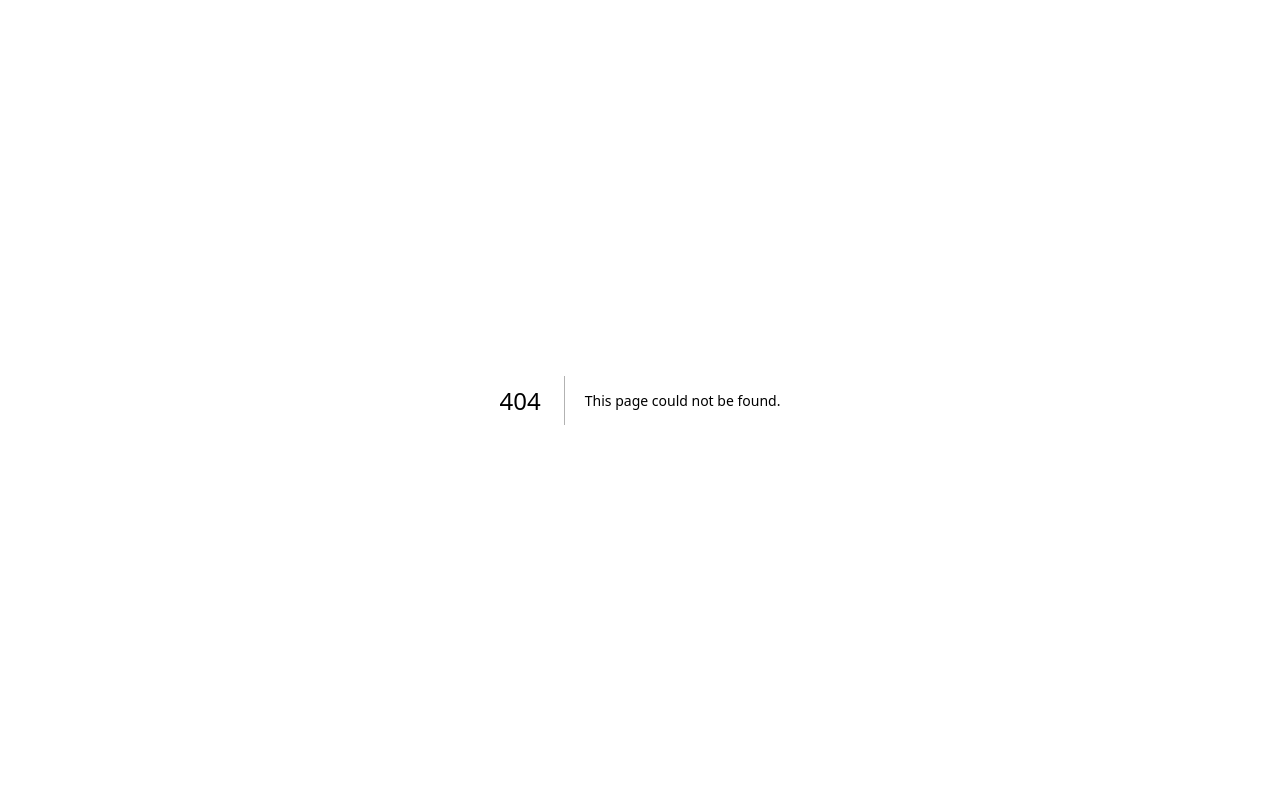
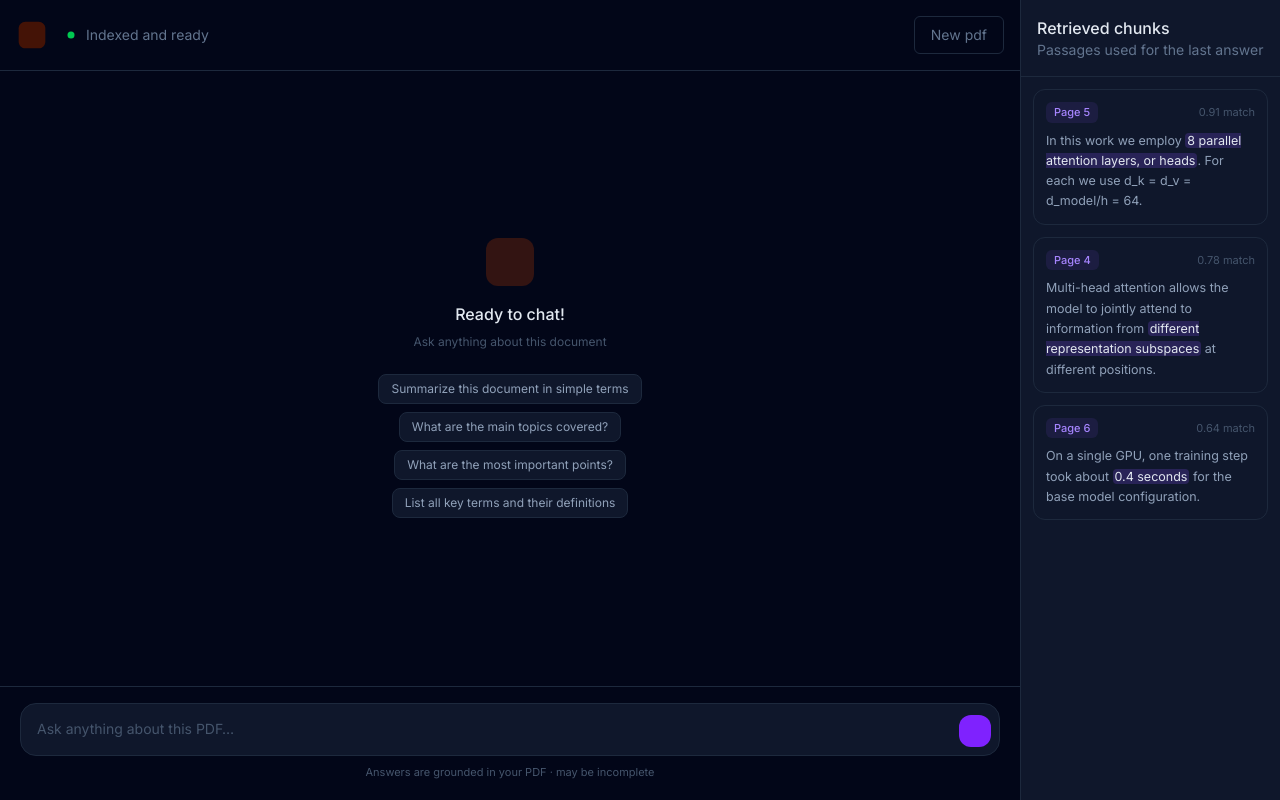
Before and after one commit to HarshalMargaj/rag-pdf-chatbot, a Next.js app: page /chat/1 in a window 1280 px wide. Before the commit this address had no page. Built offline with nearby package versions, Linux system fonts and the light colour scheme; no server answers; the database is empty.

Commit message:
feat: make chat route dynamic

```diff
--- a/app/chat/page.tsx
+++ b/app/chat/[id]/page.tsx
@@ -2,14 +2,30 @@ import ChatEmptyState from "@/components/chat/ChatEmptyState";
 import ChatHeader from "@/components/chat/ChatHeader";
 import ChatInput from "@/components/chat/ChatInput";
 import SourcesPanel from "@/components/SourcesPanel";
+import { db } from "@/lib/db";
 import React from "react";
 
-const page = () => {
+interface PageProps {
+	params: {
+		id: string;
+	};
+}
+
+const page = async ({ params }: PageProps) => {
+	const resolvedParams = await params;
+	console.log(resolvedParams);
+
+	const document = await db.document.findUnique({
+		where: {
+			id: resolvedParams.id,
+		},
+	});
+
 	return (
 		<div className="flex flex-1">
 			<div className="flex-1 flex flex-col">
-				<ChatHeader />
-				<ChatEmptyState />
+				<ChatHeader fileName={document?.filename} />
+				<ChatEmptyState fileName={document?.filename} />
 				<ChatInput />
 			</div>
 			<SourcesPanel />
--- a/app/page.tsx
+++ b/app/page.tsx
@@ -1,8 +1,10 @@
 "use client";
 
 import UploadZone from "@/components/UploadZone";
+
+import axios from "axios";
+
 import { usePDFStore } from "@/stores/store";
-import axios from "axios";
 import { useRouter } from "next/navigation";
 import { useState } from "react";
 
@@ -25,7 +27,7 @@ export default function Home() {
 		const response = await axios.post("/api/upload", formData);
 		console.log(response);
 
-		router.push("/chat");
+		router.push(`/chat/${response.data.documentId}`);
 	};
 	return (
 		<div>
--- a/components/chat/ChatEmptyState.tsx
+++ b/components/chat/ChatEmptyState.tsx
@@ -1,7 +1,8 @@
 "use client";
 
-import { usePDFStore } from "@/stores/store";
-import React from "react";
+interface ChatEmptyStateProps {
+	fileName: string;
+}
 
 const suggestedQuestions = [
 	"Summarize this document in simple terms",
@@ -10,9 +11,7 @@ const suggestedQuestions = [
 	"List all key terms and their definitions",
 ];
 
-const ChatEmptyState = () => {
-	const filename = usePDFStore(state => state.filename);
-
+const ChatEmptyState = ({ fileName }: ChatEmptyStateProps) => {
 	return (
 		<div className="flex flex-1 flex-col items-center justify-center px-10 text-center">
 			<div className="flex h-12 w-12 items-center justify-center rounded-xl bg-orange-900/40 text-orange-400 mb-4">
@@ -22,7 +21,7 @@ const ChatEmptyState = () => {
 				Ready to chat!
 			</h2>
 			<p className="max-w-xs text-sm text-slate-500 truncate">
-				{filename}
+				{fileName}
 			</p>
 			<p className="mt-1 max-w-xs text-xs text-slate-600">
 				Ask anything about this document
--- a/components/chat/ChatHeader.tsx
+++ b/components/chat/ChatHeader.tsx
@@ -1,13 +1,15 @@
 "use client";
 
-import { usePDFStore } from "@/stores/store";
 import { useRouter } from "next/navigation";
 import React from "react";
 import { BiSolidSquareRounded } from "react-icons/bi";
 import { GoDotFill } from "react-icons/go";
 
-const ChatHeader = () => {
-	const filename = usePDFStore(state => state.filename);
+interface ChatHeaderProps {
+	fileName: string;
+}
+
+const ChatHeader = ({ fileName }: ChatHeaderProps) => {
 	const router = useRouter();
 
 	return (
@@ -15,7 +17,7 @@ const ChatHeader = () => {
 			<div className="flex items-center gap-4 ">
 				<BiSolidSquareRounded size={32} className="text-orange-950" />
 				<div>
-					<div className="text-slate-100">{filename}</div>
+					<div className="text-slate-100">{fileName}</div>
 					<div className="text-slate-500 text-sm flex items-center gap-2">
 						<GoDotFill className="text-green-500" />
 						Indexed and ready
```
